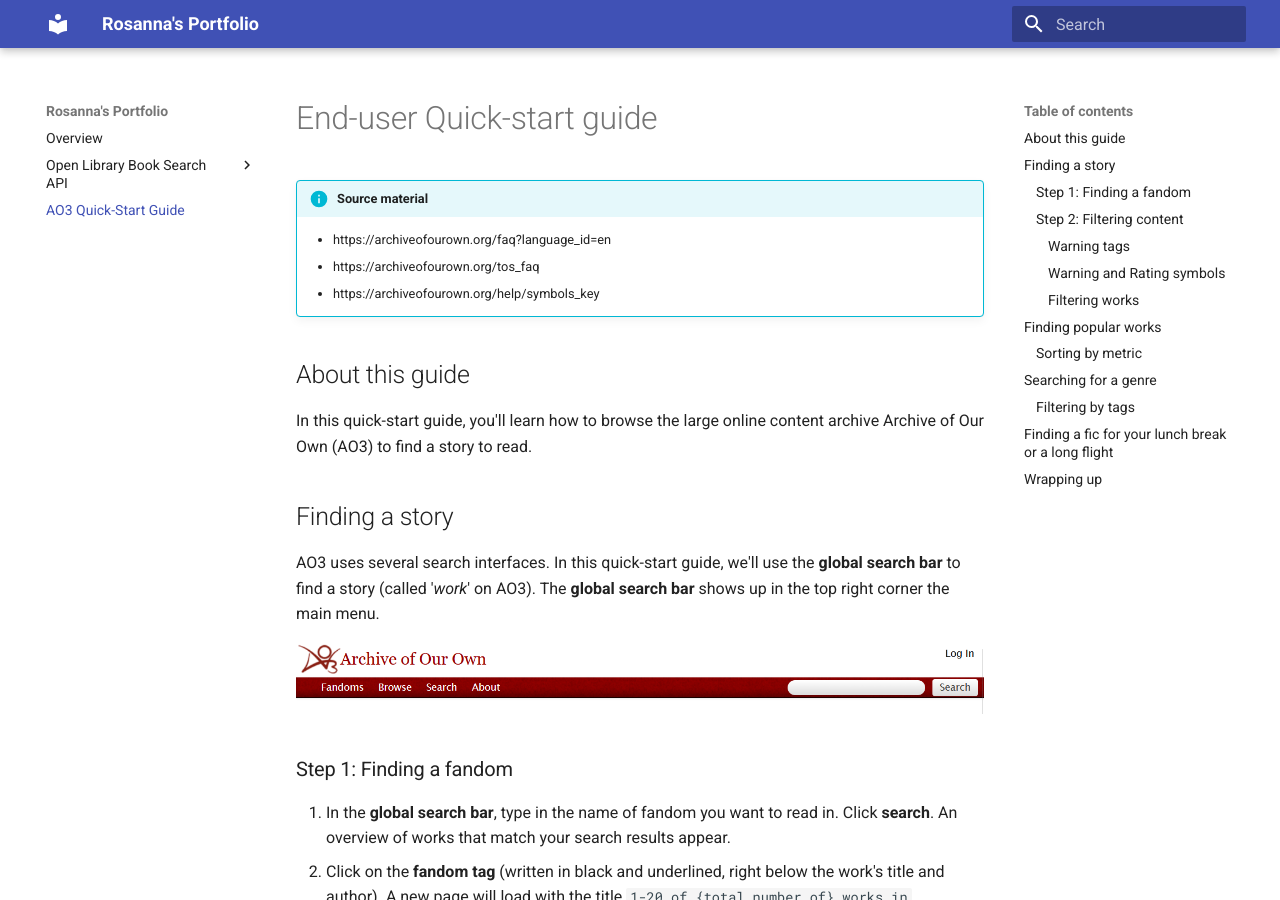
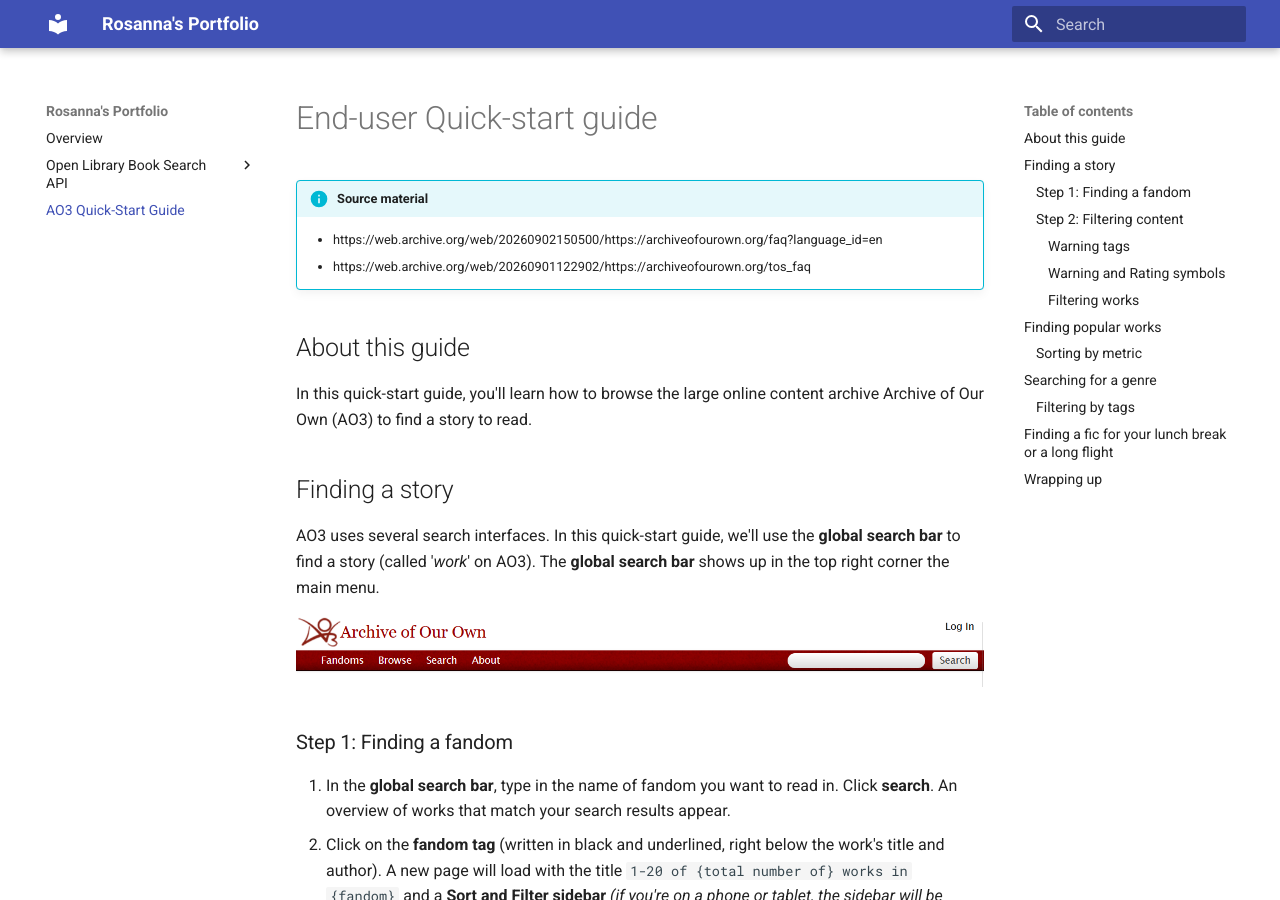
Before and after one commit to rosannav/portfolio, an MkDocs documentation site: the page built from docs/end-user-guide.md, in a window 1280 px wide and 900 px high. Built offline with MkDocs 1.6.1 and Material for MkDocs 9.7.7, drawn with Linux system fonts in a browser that asks for light colours; part of the change alters nothing that is shown.

Commit message:
Update end-user-guide.md

```diff
--- a/docs/end-user-guide.md
+++ b/docs/end-user-guide.md
@@ -5,10 +5,8 @@ aliases:
 ---
 # End-user Quick-start guide
 !!! info "Source material"
-    - https://archiveofourown.org/faq?language_id=en
-    - https://archiveofourown.org/tos_faq
-    - https://archiveofourown.org/help/symbols_key
-
+    - https://web.archive.org/web/20260902150500/https://archiveofourown.org/faq?language_id=en
+    - https://web.archive.org/web/20260901122902/https://archiveofourown.org/tos_faq
 ## About this guide
 In this quick-start guide, you'll learn how to browse the large online content archive Archive of Our Own (AO3) to find a story to read.
 ## Finding a story
```
